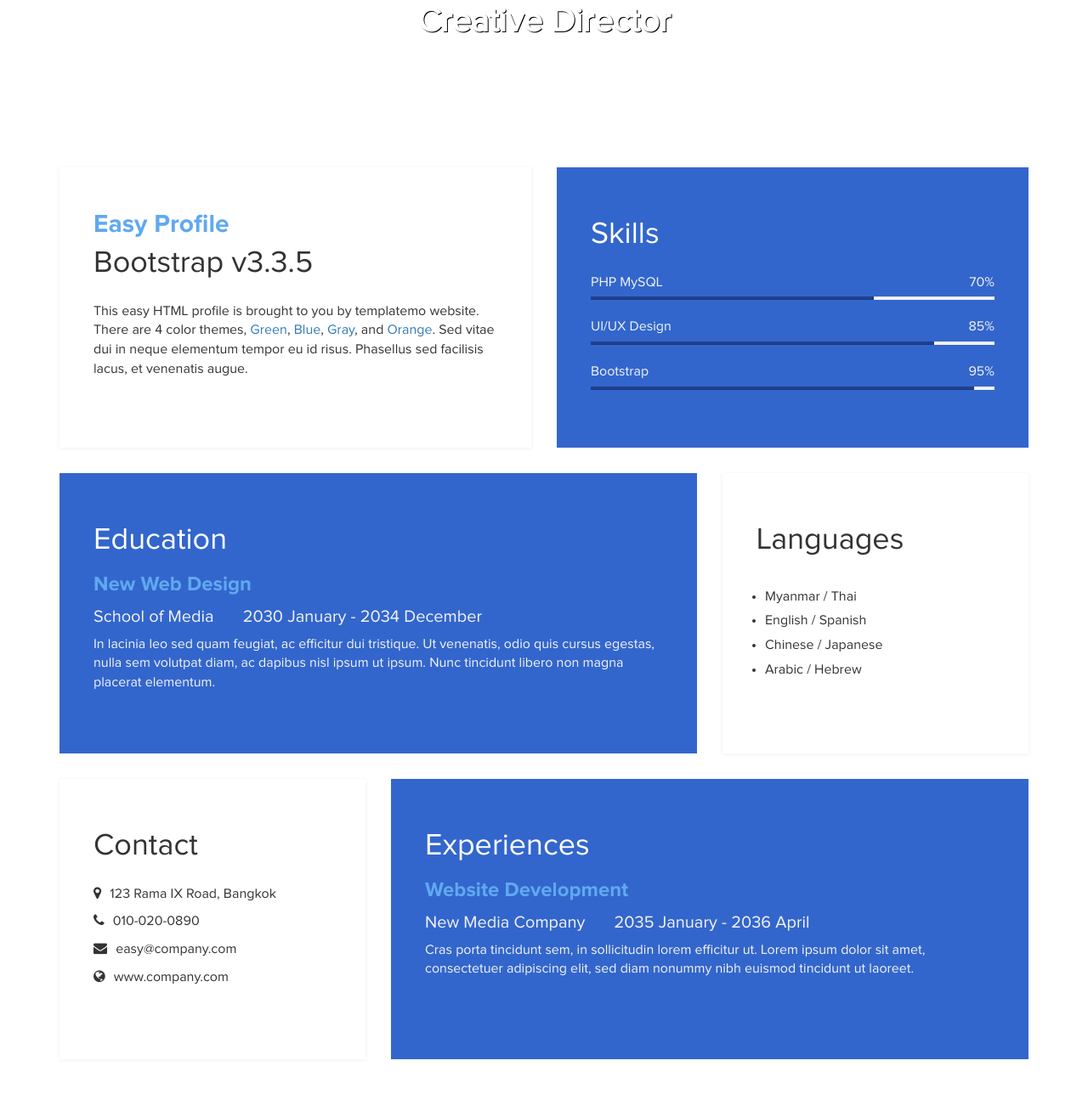
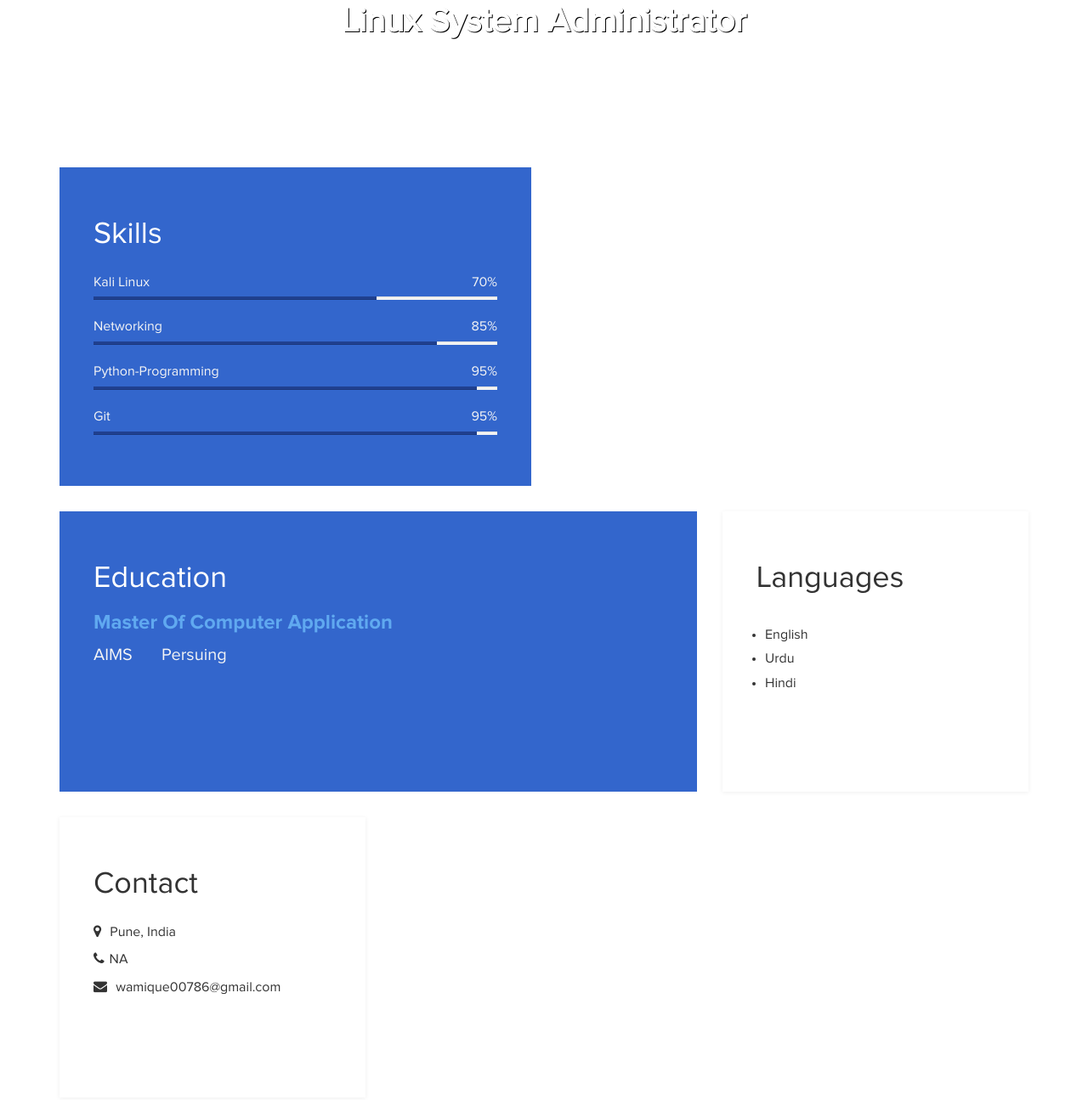
Before and after one commit to wamique00786/wamique00786.github.io, a plain HTML site: page index.html in a window 1280 px wide. Shown: the part 819-2114 px from the top of the page at 85% size. Drawn offline with Linux system fonts and the light colour scheme.

Commit message:
profile update

```diff
--- a/index.html
+++ b/index.html
@@ -2,7 +2,7 @@
 <html lang="en">
 <head>
 	<meta charset="utf-8">
-	<title>Easy Profile Blue - templatemo</title>
+	<title>Wamique</title>
 	<meta http-equiv="X-UA-Compatible" content="IE=Edge">
 	<meta name="viewport" content="width=device-width, initial-scale=1">
 	<meta name="keywords" content="">
@@ -30,10 +30,10 @@ http://www.templatemo.com/tm-467-easy-profile
 	<div class="container">
 		<div class="row">
 			<div class="col-md-12 col-sm-12">
-				<img src="images/tm-easy-profile.jpg" class="img-responsive img-circle tm-border" alt="templatemo easy profile">
+				<img src="images/tm-easy-profile.jpg" class="img-responsive img-circle tm-border" alt="wamique Profile pic">
 				<hr>
-				<h1 class="tm-title bold shadow">Hi, I am Julia</h1>
-				<h1 class="white bold shadow">Creative Director</h1>
+				<h1 class="tm-title bold shadow">Hi, I am MOhd Wamique Ansari</h1>
+				<h1 class="white bold shadow">Linux System Administrator</h1>
 			</div>
 		</div>
 	</div>
@@ -42,34 +42,41 @@ http://www.templatemo.com/tm-467-easy-profile
 <!-- about and skills section -->
 <section class="container">
 	<div class="row">
-		<div class="col-md-6 col-sm-12">
+		<!--<div class="col-md-6 col-sm-12">
 			<div class="about">
-				<h3 class="accent">Easy Profile</h3>
+				<h3 class="accent"></h3>
 				<h2>Bootstrap v3.3.5</h2>
 				<p>This easy HTML profile is brought to you by templatemo website. There are 4 color themes, <a href="index-green.html">Green</a>, <a href="index.html">Blue</a>, <a href="index-gray.html">Gray</a>, and <a href="index-orange.html">Orange</a>. Sed vitae dui in neque elementum tempor eu id risus. Phasellus sed facilisis lacus, et venenatis augue.</p>
 			</div>
-		</div>
+		</div>-->
 		<div class="col-md-6 col-sm-12">
 			<div class="skills">
 				<h2 class="white">Skills</h2>
-				<strong>PHP MySQL</strong>
+				<strong>Kali Linux</strong>
 				<span class="pull-right">70%</span>
 					<div class="progress">
 						<div class="progress-bar progress-bar-primary" role="progressbar"
                         aria-valuenow="70" aria-valuemin="0" aria-valuemax="100" style="width: 70%;"></div>
 					</div>
-				<strong>UI/UX Design</strong>
+				<strong>Networking</strong>
 				<span class="pull-right">85%</span>
 					<div class="progress">
 						<div class="progress-bar progress-bar-primary" role="progressbar"
                         aria-valuenow="85" aria-valuemin="0" aria-valuemax="100" style="width: 85%;"></div>
 					</div>
-				<strong>Bootstrap</strong>
+				<strong>Python-Programming</strong>
 				<span class="pull-right">95%</span>
 					<div class="progress">
 						<div class="progress-bar progress-bar-primary" role="progressbar"
                         aria-valuenow="95" aria-valuemin="0" aria-valuemax="100" style="width: 95%;"></div>
 					</div>
+					<strong>Git</strong>
+					<span class="pull-right">95%</span>
+						<div class="progress">
+							<div class="progress-bar progress-bar-primary" role="progressbar"
+                        aria-valuenow="95" aria-valuemin="0" aria-valuemax="100" style="width: 95%;"></div>
+					</div>
+
 			</div>
 		</div>
 	</div>
@@ -82,12 +89,12 @@ http://www.templatemo.com/tm-467-easy-profile
 			<div class="education">
 				<h2 class="white">Education</h2>
 					<div class="education-content">
-						<h4 class="education-title accent">New Web Design</h4>
+						<h4 class="education-title accent">Master Of Computer Application</h4>
 							<div class="education-school">
-								<h5>School of Media</h5><span></span>
-								<h5>2030 January - 2034 December</h5>
+								<h5>AIMS</h5><span></span>
+								<h5>Persuing</h5>
 							</div>
-						<p class="education-description">In lacinia leo sed quam feugiat, ac efficitur dui tristique. Ut venenatis, odio quis cursus egestas, nulla sem volutpat diam, ac dapibus nisl ipsum ut ipsum. Nunc tincidunt libero non magna placerat elementum.</p>
+						<!--<p class="education-description">In lacinia leo sed quam feugiat, ac efficitur dui tristique. Ut venenatis, odio quis cursus egestas, nulla sem volutpat diam, ac dapibus nisl ipsum ut ipsum. Nunc tincidunt libero non magna placerat elementum.</p>-->
 					</div>
 			</div>
 		</div>
@@ -95,10 +102,9 @@ http://www.templatemo.com/tm-467-easy-profile
 			<div class="languages">
 				<h2>Languages</h2>
 					<ul>
-						<li>Myanmar / Thai</li>
-						<li>English / Spanish</li>
-						<li>Chinese / Japanese</li>
-						<li>Arabic / Hebrew</li>
+						<li>English</li>
+						<li>Urdu</li>
+						<li>Hindi</li>
 					</ul>
 			</div>
 		</div>
@@ -111,13 +117,13 @@ http://www.templatemo.com/tm-467-easy-profile
 		<div class="col-md-4 col-sm-12">
 			<div class="contact">
 				<h2>Contact</h2>
-					<p><i class="fa fa-map-marker"></i> 123 Rama IX Road, Bangkok</p>
-					<p><i class="fa fa-phone"></i> 010-020-0890</p>
-					<p><i class="fa fa-envelope"></i> easy@company.com</p>
-					<p><i class="fa fa-globe"></i> www.company.com</p>
+					<p><i class="fa fa-map-marker"></i> Pune, India</p>
+					<p><i class="fa fa-phone"></i>NA</p>
+					<p><i class="fa fa-envelope"></i> wamique00786@gmail.com</p>
+					<!--<p><i class="fa fa-globe"></i> www.company.com</p>-->
 			</div>
 		</div>
-		<div class="col-md-8 col-sm-12">
+		<!--<div class="col-md-8 col-sm-12">
 			<div class="experience">
 				<h2 class="white">Experiences</h2>
 					<div class="experience-content">
@@ -127,7 +133,7 @@ http://www.templatemo.com/tm-467-easy-profile
 						<p class="education-description">Cras porta tincidunt sem, in sollicitudin lorem efficitur ut. Lorem ipsum dolor sit amet, consectetuer adipiscing elit, sed diam nonummy nibh euismod tincidunt ut laoreet.</p>
 					</div>
 			</div>
-		</div>
+		</div>-->
 	</div>
 </section>
 
@@ -136,7 +142,7 @@ http://www.templatemo.com/tm-467-easy-profile
 	<div class="container">
 		<div class="row">
 			<div class="col-md-12 col-sm-12">
-				<p>Copyright &copy; 2084 Your Easy Profile</p>
+				<p>Copyright &copy; 2084 wamique00786@gmail.com</p>
 				<ul class="social-icons">
 					<li><a href="#" class="fa fa-facebook"></a></li>
                     <li><a href="#" class="fa fa-google-plus"></a></li>
```
